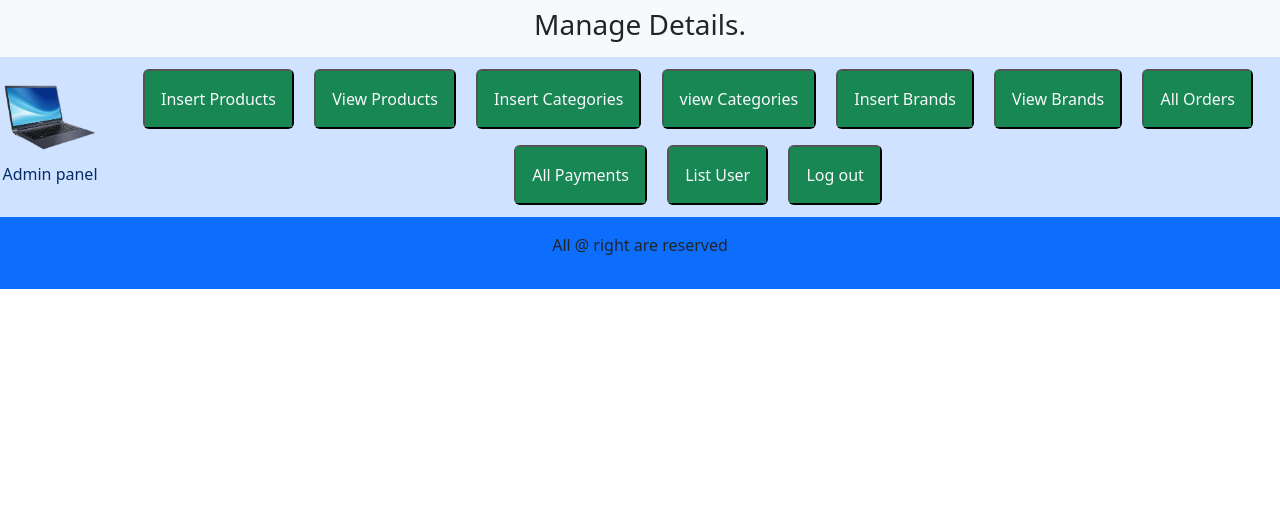
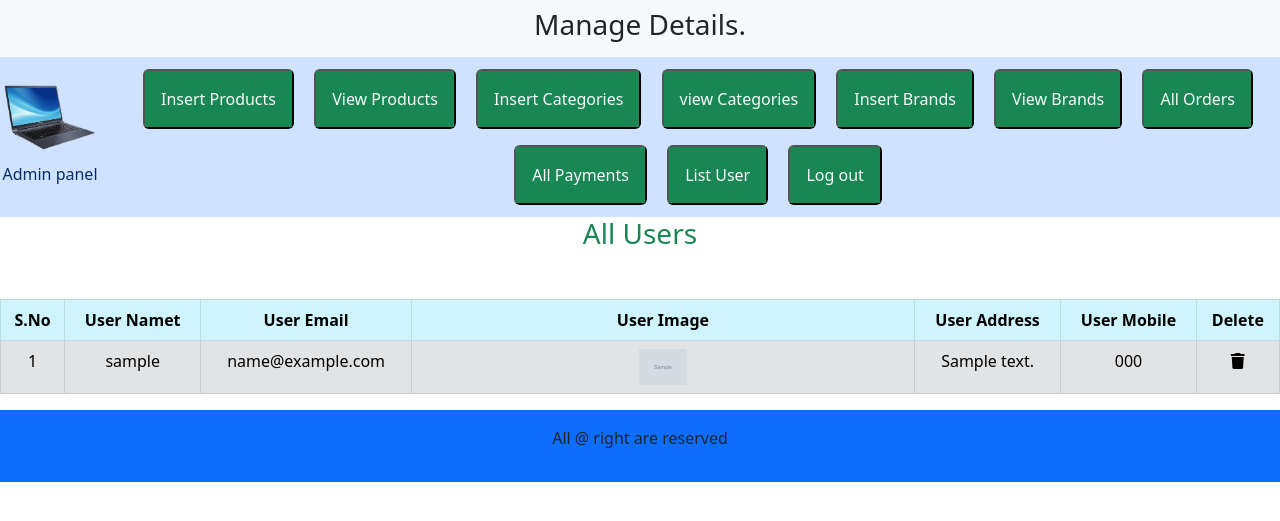
Before and after one commit to Rubina2563/PHPandSQLwebsite, a PHP site: page /Admin_Panel/index.php?list_users in a window 1280 px wide. Shown: the part 88-609 px from the top of the page. Run offline with PHP 8.4, Linux system fonts and the light colour scheme; tables that the repository leaves empty or names only in its code hold one stand-in row (values such as "Sample post"); grey boxes marked "Sample" are stand-in pictures; some libraries are stand-ins or nearby versions.

Commit message:
video 75

```diff
--- a/Admin_Panel/index.php
+++ b/Admin_Panel/index.php
@@ -86,7 +86,7 @@ include('../Functions/commonfunctions.php');
             <button class="m-2 rounded"><a href="index.php?view_brands" class="nav-link text-light bg-success p-3">View Brands</a></button>
             <button class="m-2 rounded"><a href="index.php?list_orders" class="nav-link text-light bg-success p-3">All Orders</a></button>
             <button class="m-2 rounded"><a href="index.php?list_payments" class="nav-link text-light bg-success p-3">All Payments</a></button>
-            <button class="m-2 rounded"><a href="" class="nav-link text-light bg-success p-3">List User</a></button>
+            <button class="m-2 rounded"><a href="index.php?list_users" class="nav-link text-light bg-success p-3">List User</a></button>
             <button class="m-2 rounded"><a href="" class="nav-link text-light bg-success p-3 ">Log out</a></button>
 
 
@@ -174,6 +174,11 @@ include('../Functions/commonfunctions.php');
     include('list_payments.php');
   }
   ?>
+
+  <?php  if(isset($_GET['list_users'])){
+    include('list_users.php');
+  }
+  ?>
 <!---last child--->
 
 
--- /dev/null
+++ b/Admin_Panel/list_users.php
@@ -0,0 +1,53 @@
+<h3 class="text-center text-success">All Users</h3>
+
+<table class="table table-bordered mt-5 text-center table-secondary">
+    <thead class="table-info text-center">
+    <?php
+$get_users="SELECT * FROM `user_table`";
+$users_result=mysqli_query($con,$get_users);
+$num_row=mysqli_num_rows($users_result);
+
+
+
+if($num_row==0){
+    echo "<h2 class='text-danger text-center mt-5'>No users yet</h2>";
+}else{
+    echo "  <tr> <th>S.No</th>
+<th>User Namet</th>
+<th>User Email</th>
+<th>User Image</th>
+<th>User Address</th>
+<th>User Mobile</th>
+<th>Delete</th>
+</tr>
+</thead>
+<tbody>";
+    $number=0;
+    while($row_data=mysqli_fetch_assoc($users_result)){
+        $user_id=$row_data['user_id'];
+        $username=$row_data['username'];
+        $user_email=$row_data['user_email'];
+        $user_image=$row_data['user_image'];
+        $user_address=$row_data['user_address'];
+        $user_mobile=$row_data['user_mobile'];
+
+        $number++;
+
+        echo "<tr>
+        <td>$number</td>
+
+        <td>$username</td>
+        <td>$user_email</td>
+        <td><img src='../Images/$user_image' alt='$username' class='product_image'></td>
+        <td>$user_address</td>
+        <td> $user_mobile</td>
+        <td><a href='' class='text-center'><i class='fa fa-trash' aria-hidden='true'></i></a></td>
+    </tr>";
+    }
+}
+?>
+
+
+        </tbody>
+
+</table>
```
